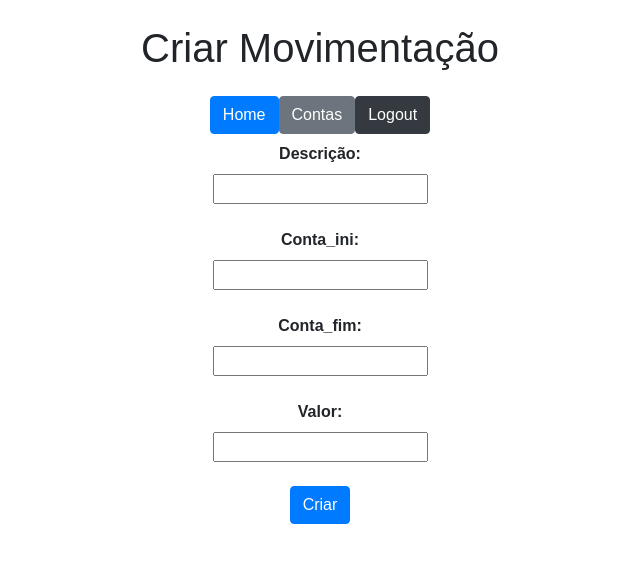
After one commit to Talescruzs/OrganizadorFinanceiro, a Flask app: a page that uses Server/WEB/templates/criarMovimentacao.html in a window 1280 px wide. The commit adds this page. Shown: the top 563 px of the page, without its empty margins (320-960 px from the left). Run offline with Flask 3, Linux system fonts and the light colour scheme; the visitor is signed in with stand-in values (Sample User, id 1); some libraries are stand-ins or nearby versions.

Commit message:
voltando aos trabalhos

```diff
--- a/Server/WEB/app.py
+++ b/Server/WEB/app.py
@@ -61,7 +61,11 @@ def login():
         }
         response = requests.post(url=url, json=json)
         if(response.json() != [None]):
-            session['user'] = response.json()["user"]
+            session['user'] = {
+                "nome": request.form['nome'],
+                "senha": request.form['senha'],
+                "hash": response.json()["hash"]
+            }
             return redirect(url_for('home'))
         return render_template("login.html", alerta="Errado, tente novamente")
     return render_template("login.html")
@@ -152,7 +156,43 @@ def detalhes(conta_id):
     }
     response = requests.post(url=url, json=json)
     print(response.json())
-    return render_template("movimentos.html", contas=response.json())
+    return render_template("movimentos.html", contas=response.json(), conta_id=conta_id)
+
+@app.route("/contas/detalhes<int:conta_id>/movimentacao", methods=['GET', 'POST'])
+def movimentacao(conta_id):
+    if 'user' not in session:
+        return redirect(url_for('login'))
+
+    if request.method == 'POST':
+        url = f"{url_api}/set_movement"
+        payload = {
+            "user": {
+                "email": session['user']['email'],
+                "hash": session['user']['hash'],
+                "nome": session['user']['nome']
+            },
+            "data": {
+                "desc": request.form['desc'].strip(),
+                "conta_ini": request.form['conta_ini'],
+                "conta_fim": request.form['conta_fim'],
+                "valor": int(request.form['valor'])
+            }
+        }
+
+        # Enviar a requisição
+        response = requests.post(url=url, json=payload)
+
+        # Logar a resposta para depuração
+        try:
+            print("Resposta da API:", response.status_code, response.json())
+        except Exception as e:
+            print("Erro ao processar a resposta da API:", e)
+            print("Texto bruto da resposta:", response.text)
+
+        return redirect(url_for('detalhes', conta_id=conta_id))
+
+
+    return render_template("criarMovimentacao.html")
 
 
 if __name__ == "__main__":
--- /dev/null
+++ b/Server/WEB/templates/criarMovimentacao.html
@@ -0,0 +1,29 @@
+{% extends "contents/headComplete.html" %}
+{% block title %}Criar Movimentação{% endblock %}
+{% block h1 %}Criar Movimentação{% endblock %}
+
+{% block content %}
+<div class="container">
+  <strong><nav>
+    <h2>{{ alerta }}</h2>
+    <form method="post">
+      <label for="desc">Descrição:</label><br>
+      <input type="text" id="desc" name="desc" required><br><br>
+
+      <label for="conta_ini">Conta_ini:</label><br>
+      <input type="text" id="conta_ini" name="conta_ini"><br><br>
+
+      <label for="conta_fim">Conta_fim:</label><br>
+      <input type="text" id="conta_fim" name="conta_fim"><br><br>
+
+      <label for="valor">Valor:</label><br>
+      <input type="number" id="valor" name="valor" required><br><br>
+
+      <button type="submit" class="btn btn-primary">Criar</button>
+    </form>
+  <!-- <ul class="menu">
+  <li><a href="{{ url_for('criarConta') }}">Cadastrar</a></li>
+  </ul> -->
+  </nav></strong>
+</div>
+{% endblock %}
--- a/Server/WEB/templates/movimentos.html
+++ b/Server/WEB/templates/movimentos.html
@@ -16,5 +16,8 @@
             <p>aaaaaa</p>
         </tbody>
     </table>
+    <form action="detalhes{{ conta_id }}/movimentacao" method="GET">
+        <input type="submit" class="btn btn-success" value="Cadastrar">
+    </form>
 </div>
 {% endblock %}
```
